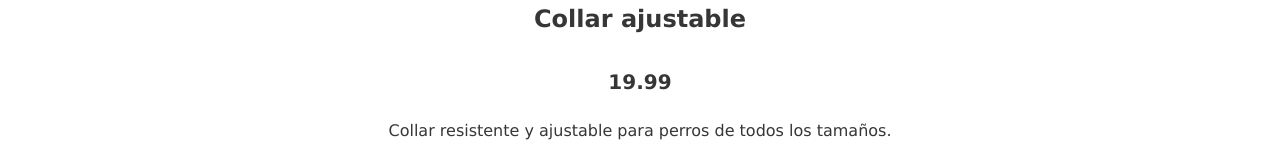
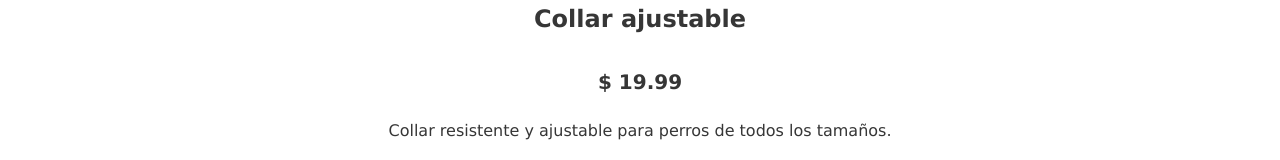
Before and after one commit to ecostabal/react_coder, a React (Create React App) app: page /product/1 in a window 1280 px wide. Shown: the part 540-700 px from the top of the page. Built offline with nearby package versions, Linux system fonts and the light colour scheme.

Commit message:
finalizandoeldia

```diff
--- a/src/components/ItemDetailContainer/ItemDetail.jsx
+++ b/src/components/ItemDetailContainer/ItemDetail.jsx
@@ -34,11 +34,11 @@ function ItemDetailContainer() {
       <h2 className="item-detail-title">{product.title}</h2> {/* Aplica la clase CSS para el título */}
     </div>
     <div>
-      <h4 className="item-detail-price">{product.price}</h4> {/* Aplica la clase CSS para el precio */}
+      <h4 className="item-detail-price">$ {product.price}</h4> {/* Aplica la clase CSS para el precio */}
       <small className="item-detail-description">{product.description}</small> {/* Aplica la clase CSS para la descripción */}
 
     </div>
-    <ItemCount stock={4} onConfirm={handleAddToCart} />
+    <ItemCount stock={5} onConfirm={handleAddToCart} />
     <Link to="/">
     <ButtonComponent>Volver al inicio</ButtonComponent>
     </Link>
--- a/src/components/ItemDetailContainer/ItemDetailContainer.jsx
+++ b/src/components/ItemDetailContainer/ItemDetailContainer.jsx
@@ -1,7 +1,7 @@
 import { useState, useEffect } from "react";
 import { getProductData } from "../../services/asyncMock";
 import { Link, useParams } from "react-router-dom";
-import "./ItemDetailContainer.css"; // Importa el archivo CSS
+import "./ItemDetailContainer.css";
 import ItemDetail from "./ItemDetail";
 
 function ItemDetailContainer() {
```
